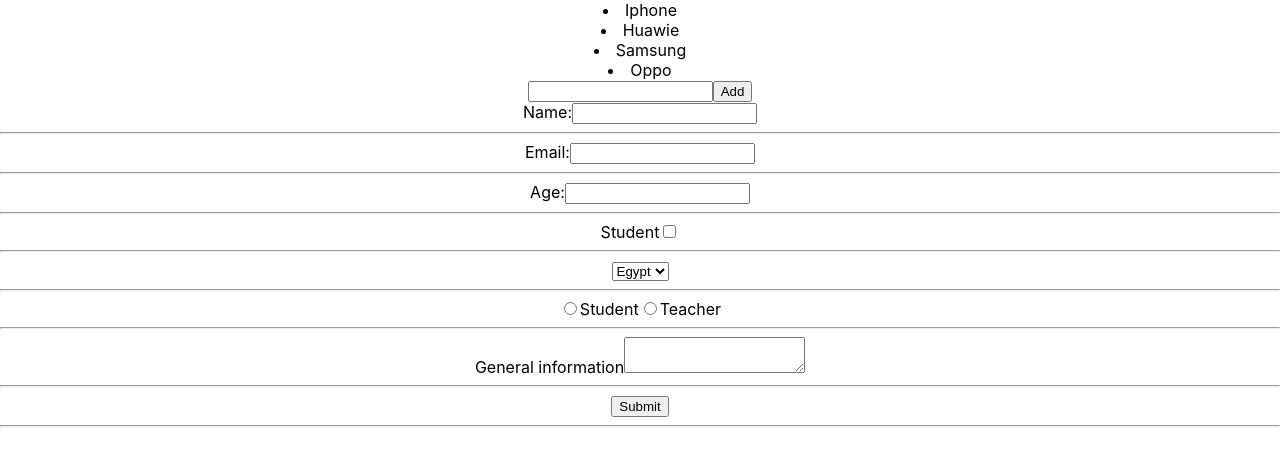
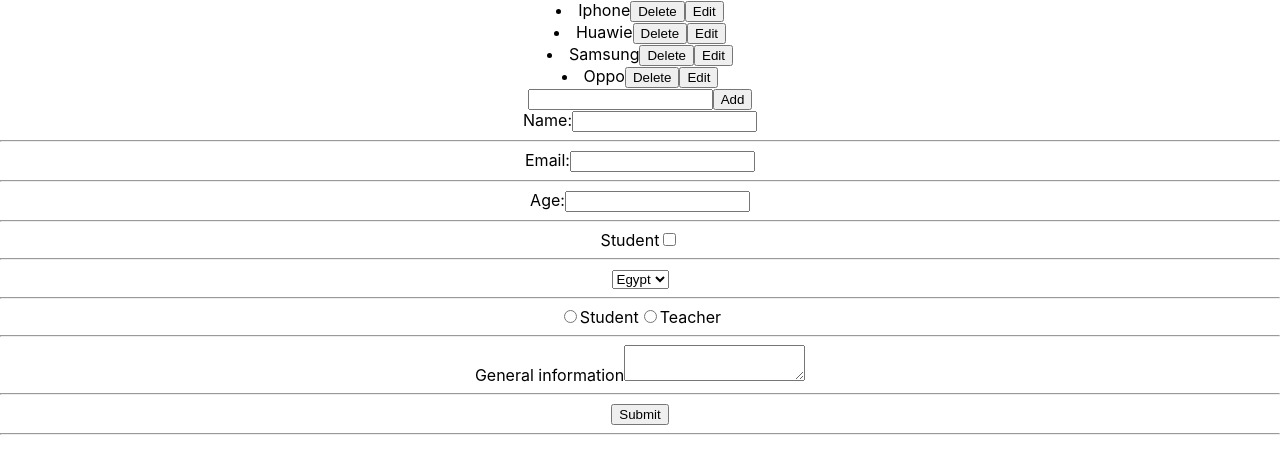
Before and after one commit to BeboBonbo/First-project-REACT-learning, a React (Create React App) app in the folder first-project-learning/: page / in a window 1280 px wide. Shown: the top 474 px of the page. Built offline with nearby package versions, Linux system fonts and the light colour scheme.

Commit message:
Modify and deletion i

```diff
--- a/first-project-learning/src/App.js
+++ b/first-project-learning/src/App.js
@@ -21,14 +21,49 @@ function App() {
   // });
   const [deviceNameInp, setDeviceNameInp] = useState("");
   const [devices, setDevices] = useState([
-    "Iphone",
-    "Huawie",
-    "Samsung",
-    "Oppo",
+    { id: 1, name: "Iphone" },
+    { id: 2, name: "Huawie" },
+    { id: 3, name: "Samsung" },
+    { id: 4, name: "Oppo" },
   ]);
   const devicesList = devices.map((device) => {
-    return <li>{device}</li>;
+    return (
+      <li key={device.id}>
+        {device.name}
+        <button
+          onClick={() => {
+            handleDeleteClick(device.id);
+          }}
+        >
+          Delete
+        </button>
+        <button
+          onClick={() => {
+            handleEditClick(device.id);
+          }}
+        >
+          Edit
+        </button>
+      </li>
+    );
   });
+  function handleEditClick(id) {
+    const newDevices = devices.map((device) => {
+      if (device.id == id) {
+        let newDevice = { ...device, name: device.name + "0" };
+        return newDevice;
+      } else {
+        return device;
+      }
+    });
+    setDevices(newDevices)
+  }
+  function handleDeleteClick(id) {
+    const newDevices = devices.filter((device) => {
+      return device.id !== id;
+    });
+    setDevices(newDevices);
+  }
   function handleAddClick() {
     setDevices([...devices, deviceNameInp]);
   }
```
